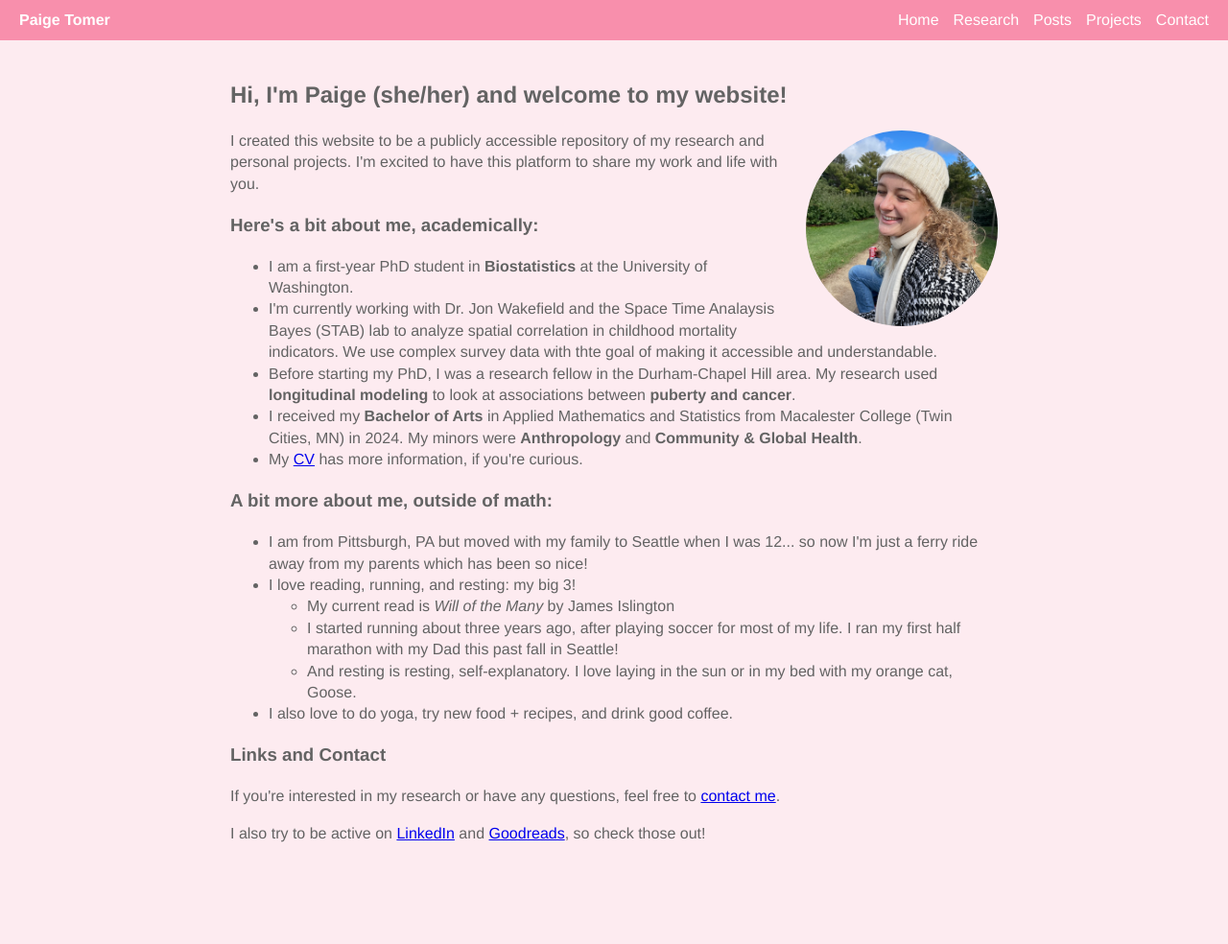
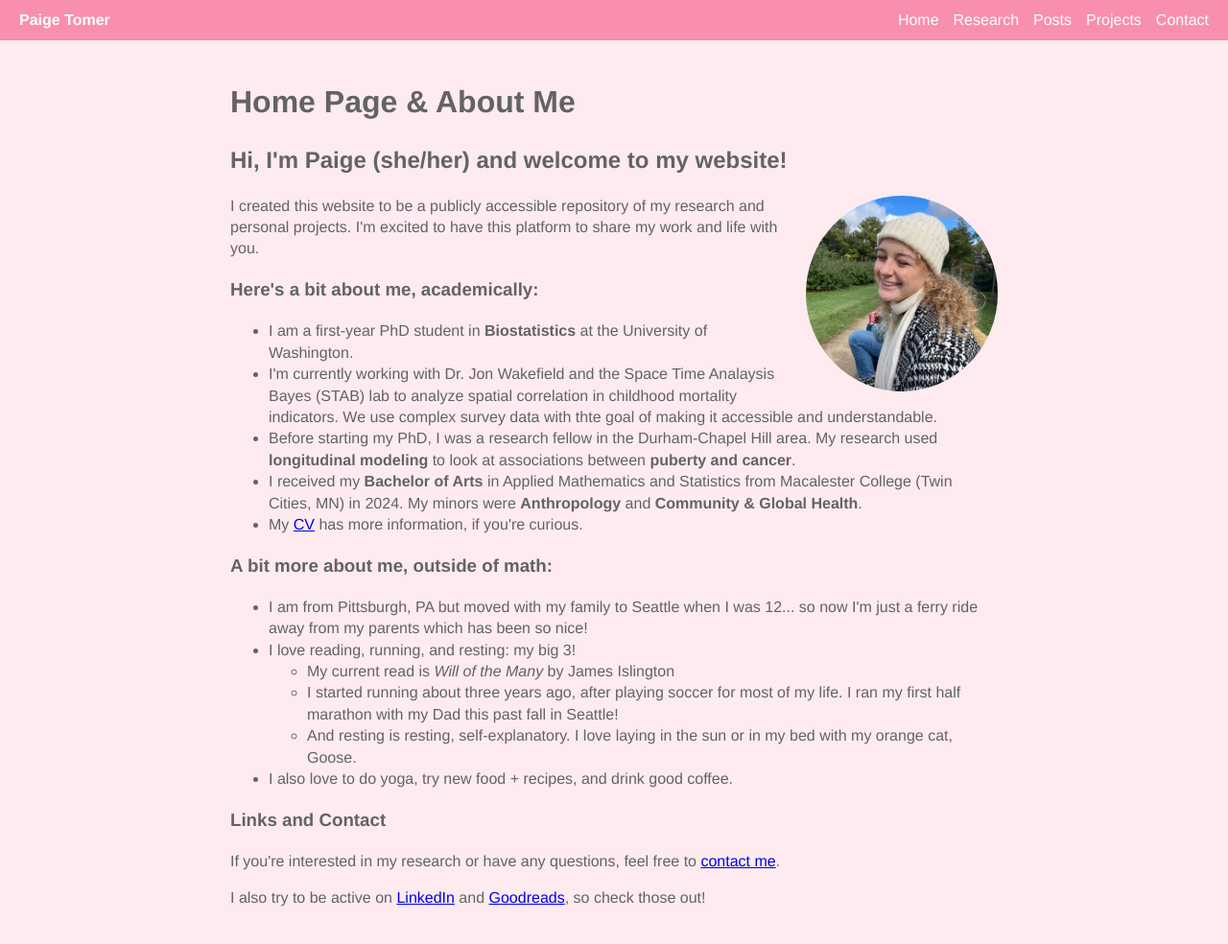
Before and after one commit to petomer-codes/petomer-website, a Jekyll site: the page built from index.html, in a window 1280 px wide. Shown: the whole page at 96% size. Built offline with Jekyll 4.4.1, drawn with Linux system fonts in a browser that asks for light colours; before the commit the page ends 916 px from its top, so only the background shows below that; some of the changed lines change nothing that is shown.

Commit message:
Update default.html

```diff
--- a/_layouts/default.html
+++ b/_layouts/default.html
@@ -86,10 +86,10 @@
     <div class="dropdown">
       <a href="/petomer-website/research/honorsthesis.html">Research</a>
       <div class="dropdown-content">
-        <a href="/petomer-website/research/honorsthesis.html">Causal inference + soccer</a>
-        <a href="/petomer-website/research/bbtrajectories.html">LCMM + breast growth</a>
-        <a href="/petomer-website/research/pb-measurement-error.html">PB + measurement error</a>
-        <a href="/petomer-website/research/u5mr-spatial-correlation.html">U5MR + spatial correlation</a>
+        <a href="/petomer-website/research/honorsthesis.html">Causal inference + w.soccer</a>
+        <a href="/petomer-website/research/bbtrajectories.html">LCMM + breast bud growth</a>
+        <a href="/petomer-website/research/pb-measurement-error.html">PB + measurement diff</a>
+        <a href="/petomer-website/research/u5mr-spatial-correlation.html">Spatial correlation + U5MR</a>
       </div>
     </div>
 
@@ -107,6 +107,7 @@
 
   <!-- Page Content -->
   <div class="container">
+    <h1>{{ page.title }}</h1>
     {{ content }}
   </div>
 
```
